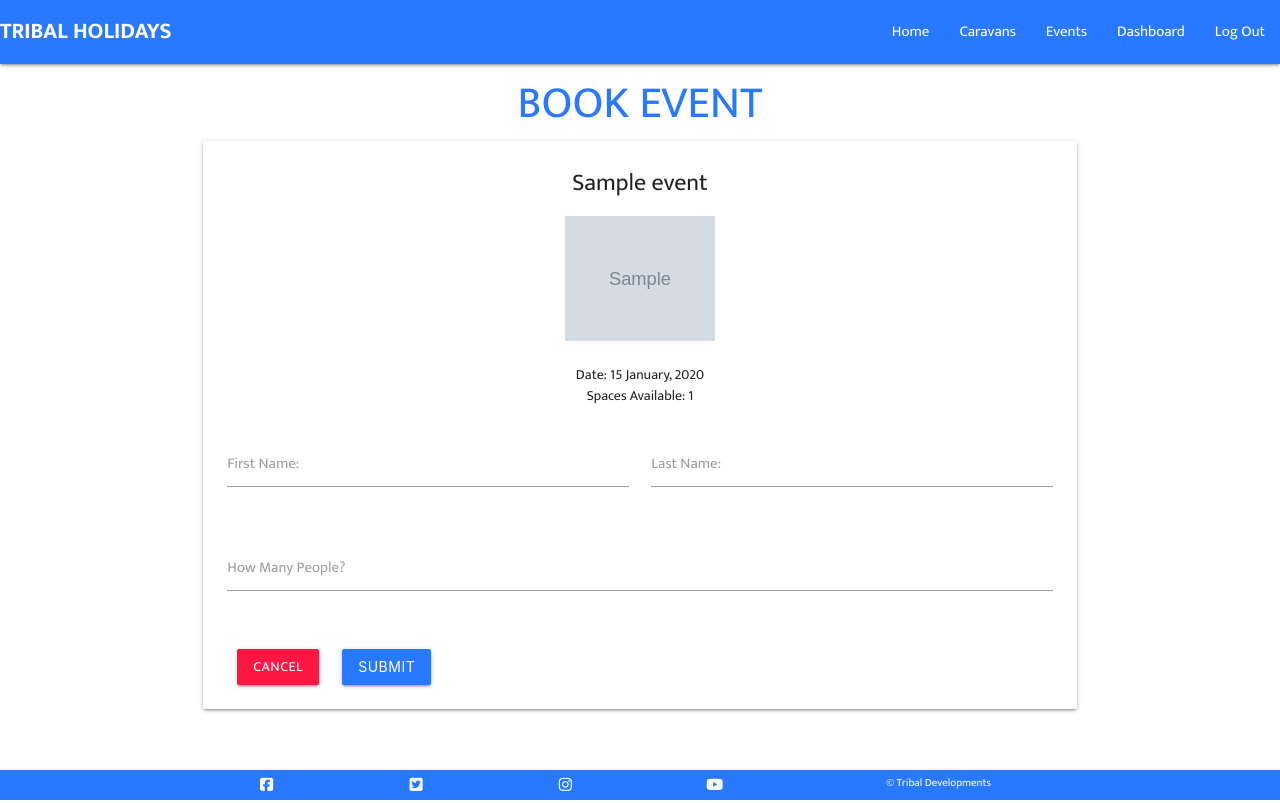
After one commit to ABaron21/Tribal_Holidays, a Flask app: page /event-booking/1 in a window 1280 px wide. The commit adds this page. Run offline with Flask 2, Linux system fonts and the light colour scheme; the visitor is signed in with stand-in values (Sample User, id 1); tables that the repository leaves empty hold one stand-in row (values such as "Sample post"); grey boxes marked "Sample" are stand-in pictures; some libraries are stand-ins or nearby versions.

Commit message:
Add functionality and logic to allow customer users to book places at an event and deduct the spots entered from the places available in the events table

```diff
--- a/holidaymanager/routes.py
+++ b/holidaymanager/routes.py
@@ -101,6 +101,33 @@ def caravan_booking(caravan_id):
 def events():
     events = list(Events.query.order_by(Events.id).all())
     return render_template("events.html", events=events)
+
+
+@app.route("/event-booking/<int:event_id>", methods=["GET", "POST"])
+def event_booking(event_id):
+    event = Events.query.get_or_404(event_id)
+    customers = list(Users.query.order_by(Users.username).all())
+    for customer in customers:
+        if session['user'] == customer.username:
+            customer = customer
+    if request.method == "POST":
+        customer_name = request.form.get('first_name')
+        customer_name += request.form.get('last_name')
+        booking = Event_Bookings(
+            customer=customer_name,
+            user_id=customer.id,
+            event_name=event.name,
+            event_id=event.id,
+            event_date=event.event_date
+        )
+        spots_left = int(
+            event.places_left) - int(request.form.get('spots_wanted'))
+        event.places_left = spots_left
+        db.session.add(booking)
+        db.session.commit()
+        flash("Event has been successfully booked")
+        return redirect(url_for("home"))
+    return render_template("event-booking.html", event=event)
 
 
 @app.route("/profile/<username>", methods=["GET", "POST"])
--- a/holidaymanager/static/css/style.css
+++ b/holidaymanager/static/css/style.css
@@ -211,19 +211,22 @@ main {
 
 
 /* Booking Pages */
-.caravan-details img{
+.caravan-details img,
+.event-details img{
     width: 150px;
     height: 125px;
     margin-bottom: 15px;
 }
-.caravan-booking-card .booking-caravan-name p{
+.caravan-booking-card .booking-caravan-name p,
+.event-booking-card .booking-event-name p{
     font-size: 24px;
     margin-bottom: 15px;
 }
 .caravan-booking-card form .row{
     margin: 0;
 }
-.caravan-booking-card form .btn{
+.caravan-booking-card form .btn,
+.event-booking-card form .btn{
     margin: 15px 10px;
     margin-bottom: 0;
 }
--- /dev/null
+++ b/holidaymanager/templates/event-booking.html
@@ -0,0 +1,46 @@
+{% extends 'base.html' %}
+{% block content %}
+<div class="container">
+    <h1 class="page-title uppercase center">Book Event</h1>
+    <div class="row">
+        <div class="col s12">
+            <div class="card event-booking-card">
+                <div class="card-content">
+                    <div class="row event-details">
+                        <div class="col s12 booking-event-name">
+                            <p>{{ event.name }}</p>
+                        </div>
+                        <div class="col s12 center">
+                            <img src="{{ event.img_url }}" alt="event-img">
+                        </div>
+                        <div class="col s12">
+                            <p>Date: {{ event.event_date.strftime("%d %B, %Y") }}</p>
+                            <p>Spaces Available: {{ event.places_left }}</p>
+                        </div>
+                    </div>
+                    <form method="POST" action="{{ url_for('event_booking', event_id=event.id)}}">
+                        <div class="row">
+                            <div class="input-field col s6">
+                                <input name="first_name" id="first-name" type="text" class="validate">
+                                <label for="first-name">First Name:</label>
+                            </div>
+                            <div class="input-field col s6">
+                                <input name="last_name" id="last-name" type="text" class="validate">
+                                <label for="last-name">Last Name:</label>
+                            </div>
+                        </div>
+                        <div class="row">
+                            <div class="input-field col s12">
+                                <input name="spots_wanted" id="spots-wanted" type="number" class="validate">
+                                <label for="spots-wanted">How Many People?</label>
+                            </div>
+                        </div>
+                        <a href="{{ url_for('events')}}" class="btn red accent-3">Cancel</a>
+                        <button type="submit" class="btn blue accent-3">Submit</button>
+                    </form>
+                </div>
+            </div>
+        </div>
+    </div>
+</div>
+{% endblock %}
--- a/holidaymanager/templates/events.html
+++ b/holidaymanager/templates/events.html
@@ -28,7 +28,7 @@
                 </div>
             </div>
         </div>
-        <button class="btn btn-small blue accent-3">Book</button>
+        <a href="{{ url_for('event_booking', event_id=event.id) }}" class="btn btn-small blue accent-3">Book</a>
     </div>
     {% endfor %}
 </div>
```
